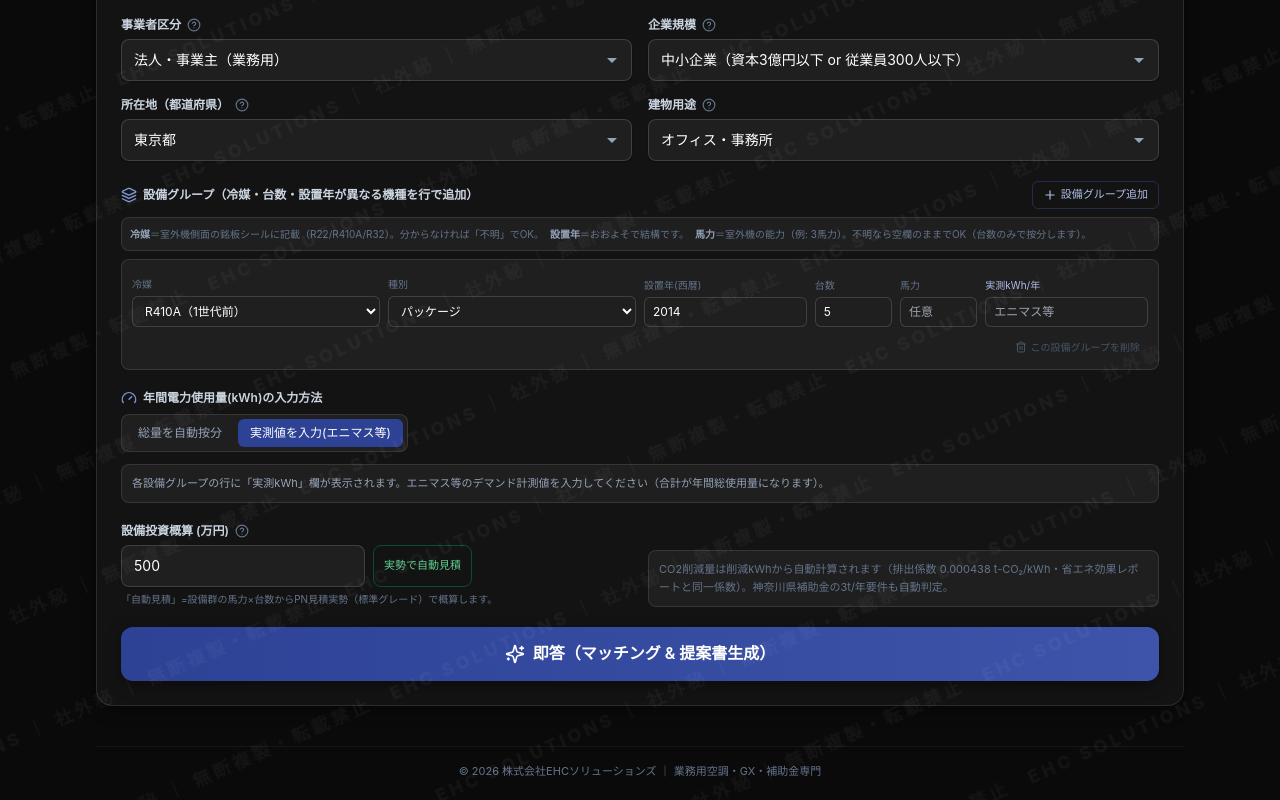
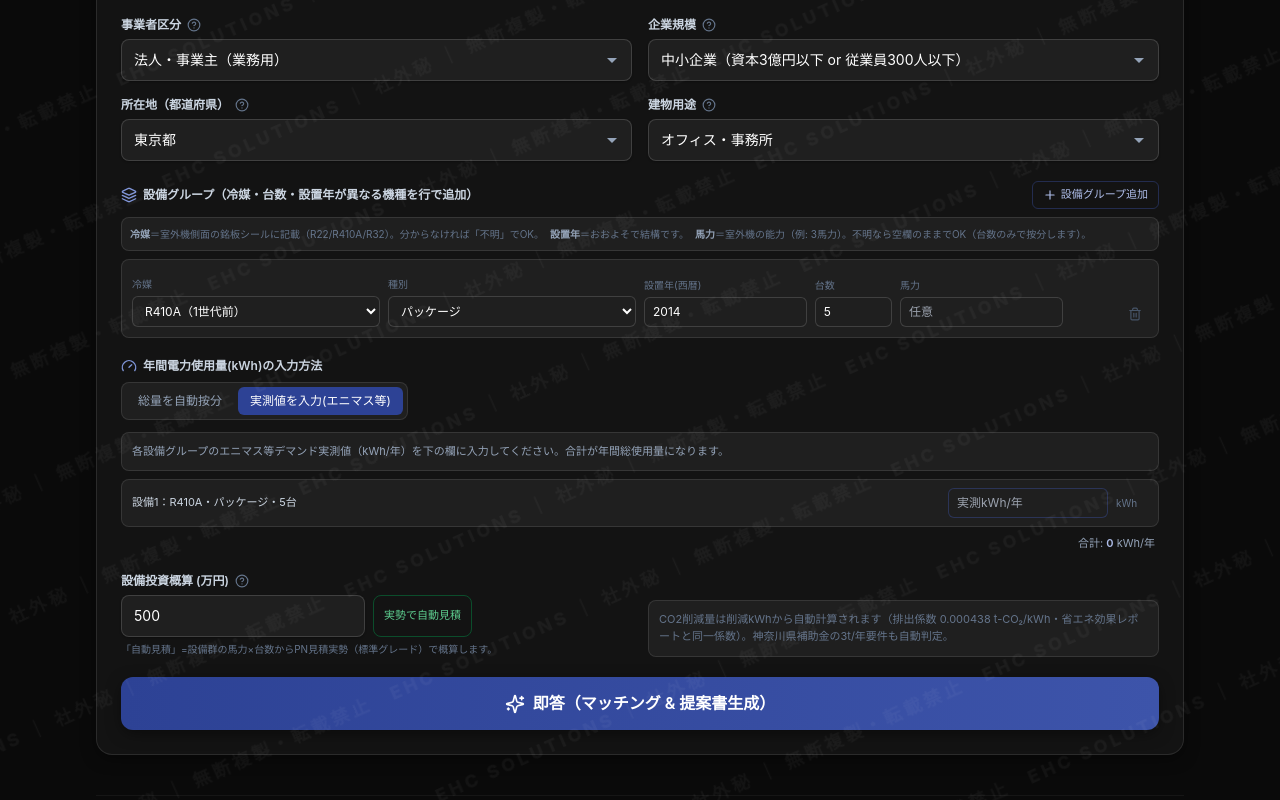
Before and after one commit to Shinichi-Morozumi/ehc-subsidy-app, a Next.js app: page / in a window 1280 px wide. Both pictures are taken after a click on the button "実測値を入力(エニマス等)". Shown: the part 1476-2276 px from the top of the page. Built offline with nearby package versions, Linux system fonts and the light colour scheme.

Commit message:
実測kWh入力を切替トグル直下に移設（設備グループ別に入力欄＋合計表示）＋実質負担額ヒーローに適用中の補助金名を明示

```diff
--- a/components/SubsidyMatcher.tsx
+++ b/components/SubsidyMatcher.tsx
@@ -31,6 +31,10 @@
 });
 
 const PREFS = ["東京都", "神奈川県", "大阪府", "埼玉県", "千葉県", "愛知県", "北海道", "福岡県", "その他"];
+
+const REFRI_SHORT: Record<RefriType, string> = { r22: "R22", r410a: "R410A", r32: "R32", unknown: "冷媒不明" };
+const groupLabel = (g: EquipGroup, i: number) =>
+  `設備${i + 1}：${REFRI_SHORT[g.refri]}・${g.equip === "multi" ? "マルチ" : "パッケージ"}・${g.units}台`;
 
 // 共有リンク: 入力値をURLの ?d= に埋め込み、開いた側で同じ診断を自動再現する
 const encodeInput = (i: MatchInput) =>
@@ -283,7 +287,6 @@
               <GroupRow
                 key={g.id}
                 g={g}
-                measured={input.kwhMode === "measured"}
                 canRemove={input.equipGroups.length > 1}
                 onChange={(p) => updateGroup(g.id, p)}
                 onRemove={() => removeGroup(g.id)}
@@ -315,8 +318,33 @@
               <div className="text-[10px] text-slate-500 mt-1">各設備グループへ「台数×馬力」で自動按分します（馬力未入力は台数で按分）。</div>
             </Field>
           ) : (
+            <div className="space-y-2">
               <div className="text-[11px] text-slate-400 bg-white/5 border border-white/10 rounded-lg p-2.5">
-              各設備グループの行に「実測kWh」欄が表示されます。エニマス等のデマンド計測値を入力してください（合計が年間総使用量になります）。
+                各設備グループのエニマス等デマンド実測値（kWh/年）を下の欄に入力してください。合計が年間総使用量になります。
+              </div>
+              <div className="space-y-1.5">
+                {input.equipGroups.map((g, i) => (
+                  <div key={g.id} className="flex items-center gap-2 bg-white/5 border border-white/10 rounded-lg px-2.5 py-2">
+                    <div className="text-[11px] text-slate-300 flex-1 min-w-0 truncate">{groupLabel(g, i)}</div>
+                    <input
+                      type="number"
+                      inputMode="numeric"
+                      value={g.kwh ?? ""}
+                      placeholder="実測kWh/年"
+                      onChange={(e) => updateGroup(g.id, { kwh: e.target.value ? Number(e.target.value) : undefined })}
+                      className="w-40 px-2 py-1.5 border border-cobalt-500/40 rounded-md text-xs bg-night-800 text-white focus:outline-none focus:border-cobalt-500"
+                    />
+                    <span className="text-[10px] text-slate-500 w-8">kWh</span>
+                  </div>
+                ))}
+              </div>
+              <div className="text-[11px] text-slate-400 text-right pr-1">
+                合計:{" "}
+                <span className="text-cobalt-200 font-semibold">
+                  {input.equipGroups.reduce((a, g) => a + (g.kwh || 0), 0).toLocaleString("ja-JP")}
+                </span>{" "}
+                kWh/年
+              </div>
             </div>
           )}
         </div>
@@ -429,13 +457,11 @@
 // 設備グループ1行の編集UI
 function GroupRow({
   g,
-  measured,
   canRemove,
   onChange,
   onRemove,
 }: {
   g: EquipGroup;
-  measured: boolean;
   canRemove: boolean;
   onChange: (p: Partial<EquipGroup>) => void;
   onRemove: () => void;
@@ -468,29 +494,15 @@
           <label className="text-[10px] text-slate-500">台数</label>
           <input type="number" className={cls} value={g.units} onChange={(e) => onChange({ units: Number(e.target.value) })} />
         </div>
-        <div className="md:col-span-1">
+        <div className="md:col-span-2">
           <label className="text-[10px] text-slate-500">馬力</label>
           <input type="number" className={cls} value={g.hp ?? ""} placeholder="任意" onChange={(e) => onChange({ hp: e.target.value ? Number(e.target.value) : undefined })} />
         </div>
-        {measured ? (
-          <div className="md:col-span-2">
-            <label className="text-[10px] text-cobalt-200">実測kWh/年</label>
-            <input type="number" className={cls} value={g.kwh ?? ""} placeholder="エニマス等" onChange={(e) => onChange({ kwh: e.target.value ? Number(e.target.value) : undefined })} />
-          </div>
-        ) : (
         <div className="md:col-span-1 flex justify-end">
           <button type="button" onClick={onRemove} disabled={!canRemove} className={`p-1.5 rounded-md ${canRemove ? "text-red-300 hover:bg-red-500/10" : "text-slate-600 cursor-not-allowed"}`} title="削除">
             <Trash2 className="w-3.5 h-3.5" />
           </button>
         </div>
-        )}
-        {measured && (
-          <div className="md:col-span-12 flex justify-end">
-            <button type="button" onClick={onRemove} disabled={!canRemove} className={`text-[10px] flex items-center gap-1 px-2 py-1 rounded ${canRemove ? "text-red-300 hover:bg-red-500/10" : "text-slate-600 cursor-not-allowed"}`}>
-              <Trash2 className="w-3 h-3" /> この設備グループを削除
-            </button>
-          </div>
-        )}
       </div>
     </div>
   );
@@ -599,6 +611,20 @@
                 </span>
               )}
             </div>
+            {appliedSubsidyManYen > 0 && selected ? (
+              <div className="mt-2 inline-flex items-start gap-1.5 bg-ehc-500/15 border border-ehc-500/40 rounded-lg px-2.5 py-1.5">
+                <CheckCircle2 className="w-3.5 h-3.5 text-ehc-400 flex-shrink-0 mt-0.5" />
+                <span className="text-[11px] text-ehc-200 font-semibold leading-snug">
+                  適用中の補助金：{selected.name}（補助率 {selected.rate}）
+                </span>
+              </div>
+            ) : (
+              <div className="mt-2 text-[11px] text-amber-300/90">
+                {wantSubsidy
+                  ? "補助金は未反映（下の「補助金プランを選ぶ」で補助金を選び、要件にチェックを入れてください）"
+                  : "補助金なし（自己負担）で試算中"}
+              </div>
+            )}
           </div>
           <div className="bg-white/5 border border-white/10 rounded-xl p-4">
             <div className="text-[11px] text-slate-400 mb-2">投資回収年数の比較</div>
```
Lines whose indentation alone changed are shown as unchanged.
